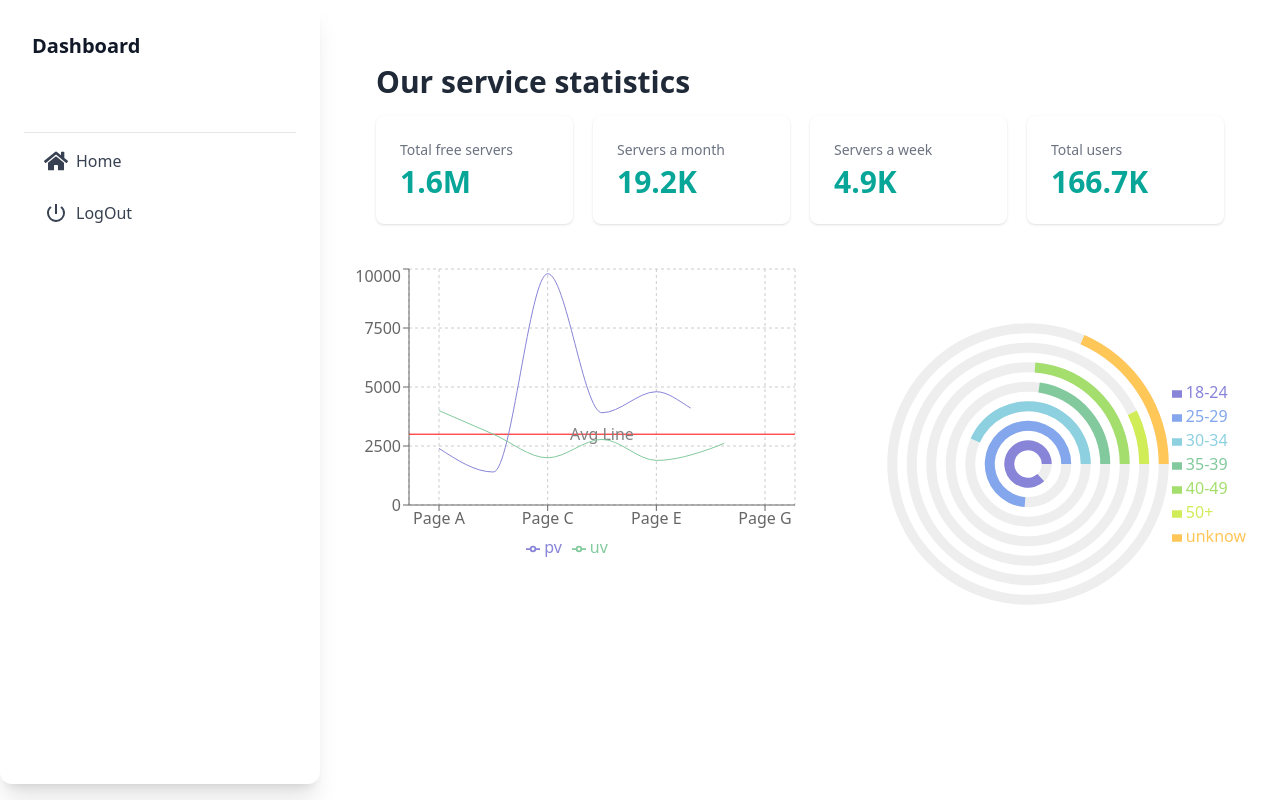
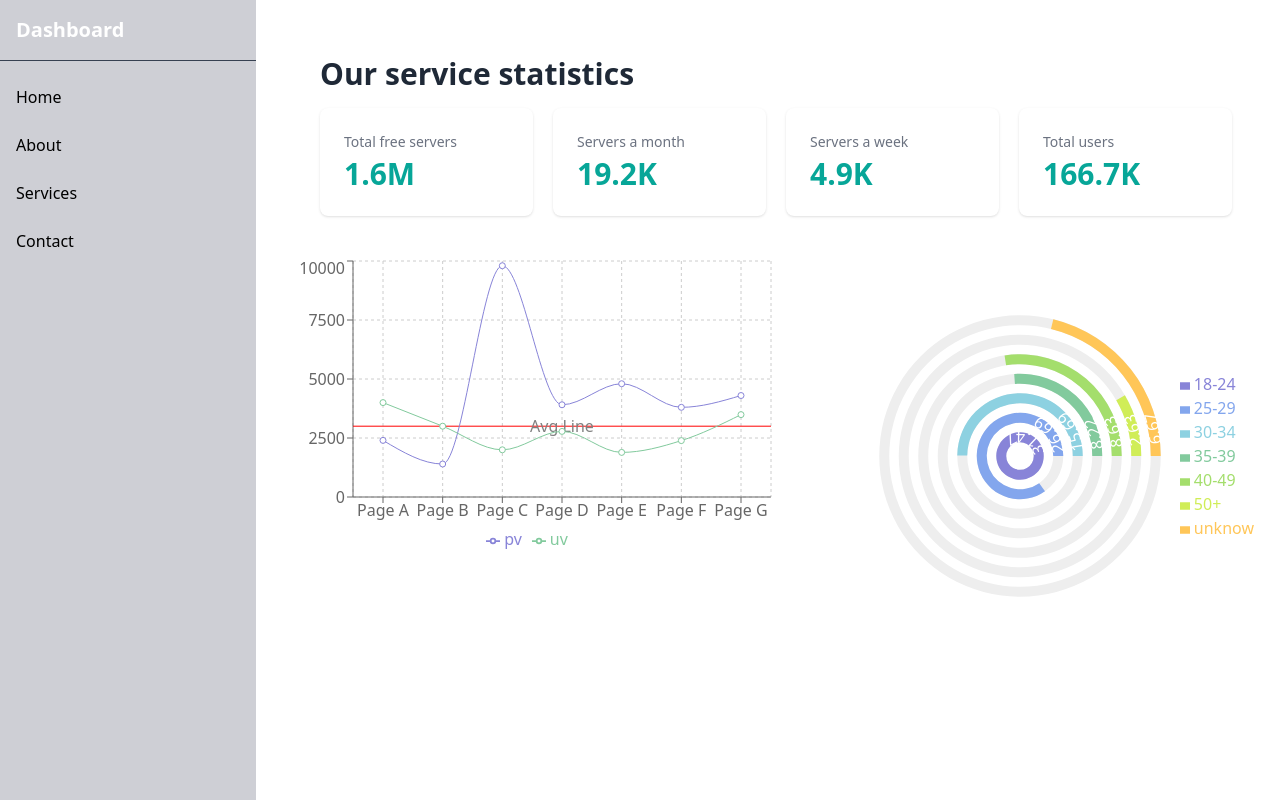
Before and after one commit to Majharulislam1/EdCare, a React (Vite) app: page /dashboard in a window 1280 px wide. Built offline with nearby package versions, Linux system fonts and the light colour scheme; no server answers; sample sign-in values are in the browser's storage.

Commit message:
add dashboard

```diff
--- a/src/Components/Dashboard.jsx
+++ b/src/Components/Dashboard.jsx
@@ -27,9 +27,6 @@ const Dashboard = () => {
     return (
         <div>
             <div className="flex">
-
-
-
                     <div className=" relative flex flex-col bg-clip-border rounded-xl bg-white text-gray-700 h-[calc(100vh-1rem)] w-full max-w-[20rem] p-4 shadow-xl shadow-blue-gray-900/5">
                         <div className="mb-2 p-4">
                             <h5 className="block antialiased tracking-normal font-sans text-xl font-semibold leading-snug text-gray-900">Dashboard</h5>
--- /dev/null
+++ b/src/Components/Dashboard_2.jsx
@@ -0,0 +1,110 @@
+import React, { useState } from 'react';
+import { FaBars, FaTimes } from 'react-icons/fa';
+import { Link, Outlet } from 'react-router';
+import logo from '../assets/logo-black.png';
+
+const Dashboard_2 = () => {
+
+    const [isOpen, setIsOpen] = useState(false);
+
+    const toggleSidebar = () => {
+        setIsOpen(!isOpen);
+    };
+
+    return (
+        <div>
+            {/* mobile navbar  */}
+            <div className='flex justify-between md:hidden blurNavbar w-4/5 mx-auto py-4 items-center'>
+                <div>
+
+                    <img src={logo} width={'40%'} alt="" />
+                </div>
+                <div>
+
+                    <button onClick={toggleSidebar}>
+                        {
+                            isOpen ? <FaTimes size={24} /> : <FaBars size={24} />
+                        }
+                    </button>
+                </div>
+            </div>
+
+            <div className="flex min-h-screen">
+
+
+
+                {/* Sidebar */}
+                <div
+                    className={`fixed inset-y-0 left-0 z-50 w-64   bg-[#3f405a40] backdrop-blur-xl text-white transform ${isOpen ? 'translate-x-0' : '-translate-x-full'
+                        } md:relative md:translate-x-0 transition-transform duration-300 ease-in-out`}
+                >
+                    {/* Sidebar Header */}
+                    <div className="flex items-center justify-between p-4 border-b border-gray-700">
+                        <h2 className="text-xl font-bold">Dashboard</h2>
+                        <button className="md:hidden" onClick={toggleSidebar}>
+                            <FaTimes size={24} />
+                        </button>
+                    </div>
+
+
+
+                    {/* sidebar menu*/}
+                    <nav className="py-4">
+                        <ul className="space-y-2">
+                            <li className='list-none'>
+                                <Link
+
+                                    className="flex items-center rounded-lg px-4 text-black py-2 hover:bg-custom-primary transition-colors"
+                                >
+                                    <span>Home</span>
+                                </Link>
+                            </li>
+                            <li className='list-none'>
+                                <Link
+
+                                    className="flex items-center text-black rounded-lg px-4 py-2 hover:bg-custom-primary transition-colors"
+                                >
+                                    <span>About</span>
+                                </Link>
+                            </li>
+                            <li className='list-none'>
+                                <Link
+
+                                    className="flex items-center text-black rounded-lg px-4 py-2 hover:bg-custom-primary transition-colors"
+                                >
+                                    <span>Services</span>
+                                </Link>
+                            </li>
+                            <li className='list-none'>
+                                <Link
+
+                                    className="flex items-center text-black rounded-lg px-4 py-2 hover:bg-custom-primary transition-colors"
+                                >
+                                    <span>Contact</span>
+                                </Link>
+                            </li>
+                        </ul>
+                    </nav>
+                </div>
+
+                {/* Main Content */}
+                <div className="flex-1">
+                    {/* Overlay for mobile when sidebar is open */}
+                    {isOpen && (
+                        <div
+                            className="fixed inset-0 bg-black bg-opacity-50 z-40 md:hidden"
+                            onClick={toggleSidebar}
+                        ></div>
+                    )}
+
+                    {/* Main content */}
+                    <div className="p-4 md:ml-4">
+                         <Outlet />
+                    </div>
+                </div>
+            </div>
+        </div>
+    );
+};
+
+export default Dashboard_2;
--- a/src/Components/OverView.jsx
+++ b/src/Components/OverView.jsx
@@ -55,7 +55,7 @@ const OverView = () => {
 
 
             <div className='flex justify-between items-center'>
-                <div className='w-2/4'>
+                <div className='w-2/4 flex items-center flex-col justify-center'>
                     <Line_charts></Line_charts>
                 </div>
                 <div className='w-2/4'>
--- a/src/Routes.jsx
+++ b/src/Routes.jsx
@@ -35,6 +35,7 @@ import All_study_session_user from "./Components/All_study_session_user";
 import About_us from "./Components/About_us";
 import Contact_us from "./Components/Contact_us";
 import OverView from "./Components/OverView";
+import Dashboard_2 from "./Components/Dashboard_2";
 
   const router = createBrowserRouter([
     {
@@ -74,7 +75,8 @@ import OverView from "./Components/OverView";
     },
     {
       path:'/dashboard',
-      element:<PrivateRoute>  <Dashboard></Dashboard>  </PrivateRoute>,
+
+      element:<PrivateRoute> <Dashboard_2></Dashboard_2>   </PrivateRoute>,
       children:[
         {
          path:'',
```
